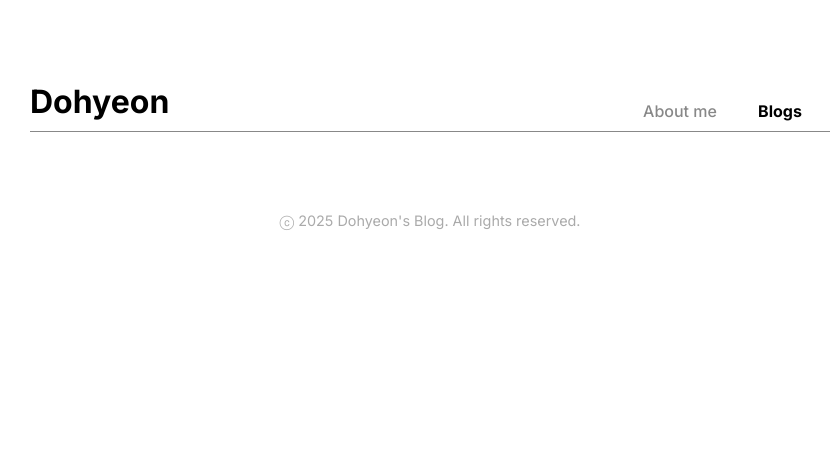
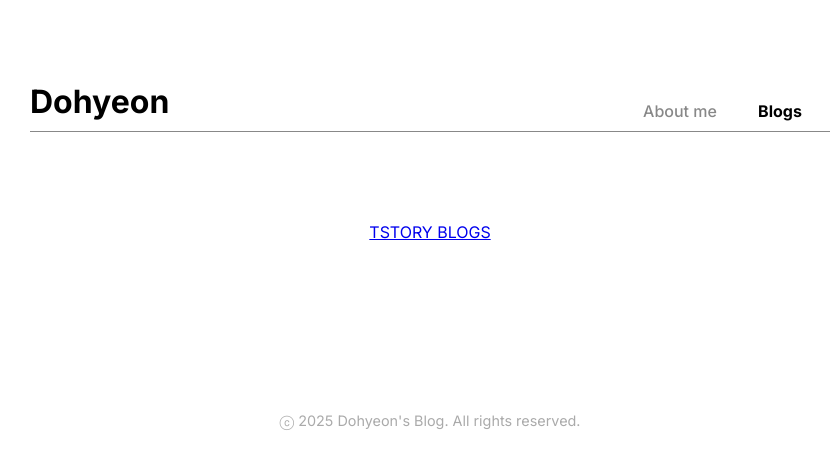
Before and after one commit to 1Dohyeon/1Dohyeon.github.io, a React (Create React App) app: page /#/blogs in a window 1280 px wide. Shown: the top 468 px of the page, without its empty margins (210-1043 px from the left). Built offline with nearby package versions, Linux system fonts and the light colour scheme; a web font is replaced by a local one.

Commit message:
chore: blogs page

```diff
--- a/src/pages/Blogs.tsx
+++ b/src/pages/Blogs.tsx
@@ -2,11 +2,15 @@ import React from "react";
 import Footer from "../components/Footer.tsx";
 import Header from "../components/Header.tsx";
 import "../App.css";
+import "../styles/Blogs.css";
 
 function Blogs() {
     return (
         <div className="app">
             <Header />
+            <section className="blogs-section">
+                <a href="https://ehgusdev.tistory.com/">TSTORY BLOGS</a>
+            </section>
             <Footer />
         </div>
     );
--- /dev/null
+++ b/src/styles/Blogs.css
@@ -0,0 +1,7 @@
+.blogs-section {
+    width: 100%;
+    height: 200px;
+    display: flex;
+    justify-content: center;
+    align-items: center;
+}
```
